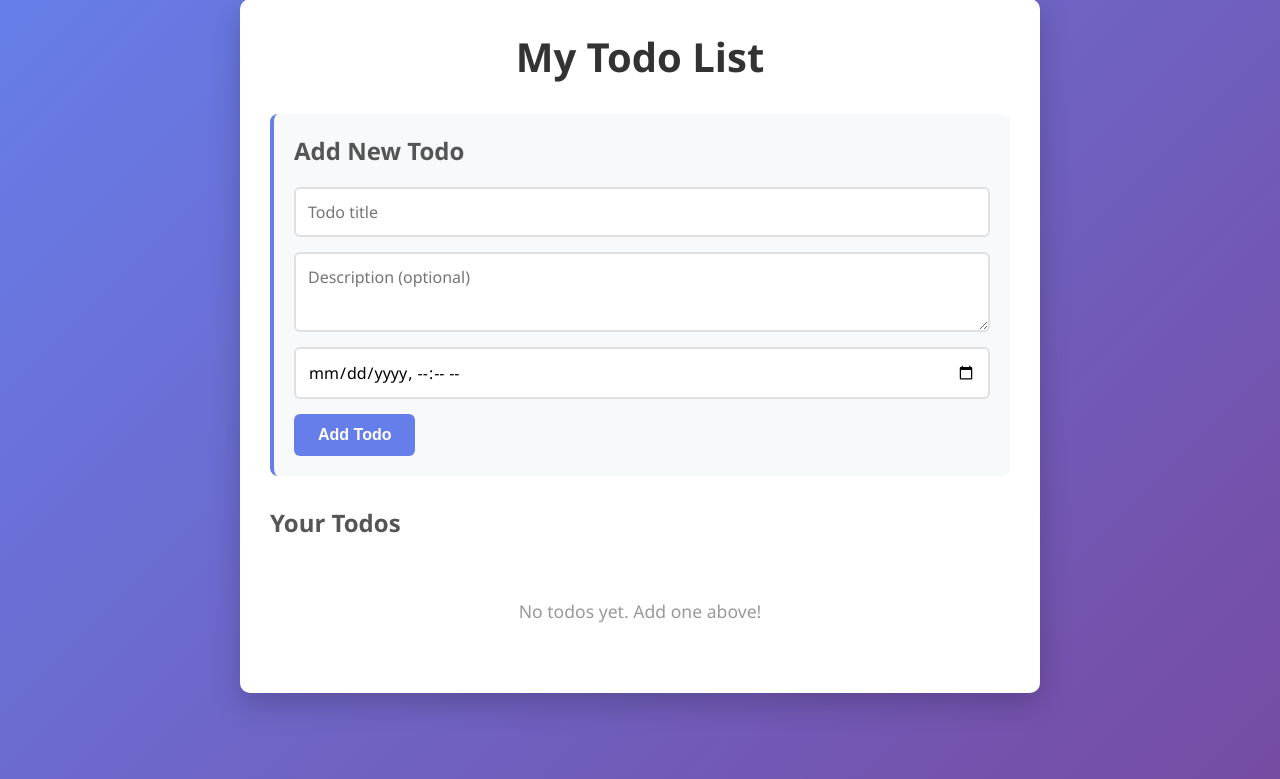
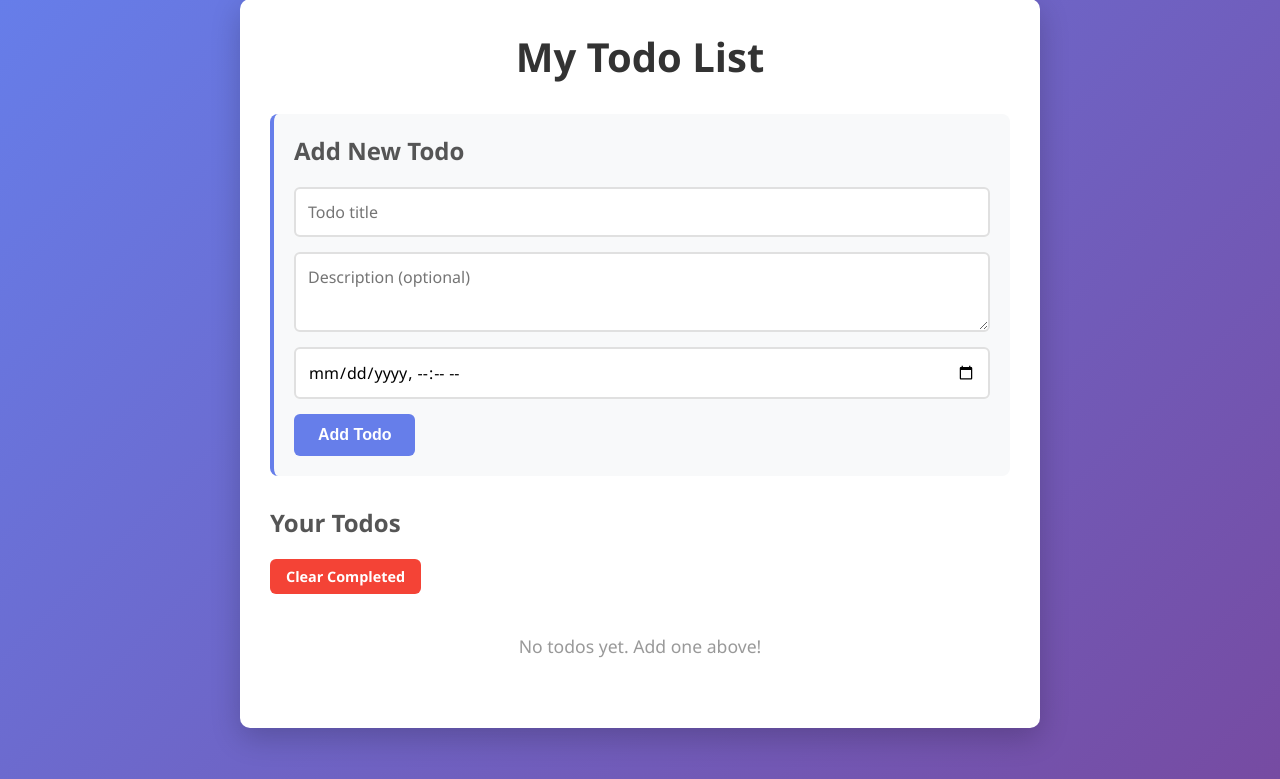
Before and after one commit to rakeshk24/todo-app, a Flask app: page / in a window 1280 px wide. Shown: the part 21-800 px from the top of the page. Run offline with Flask 3, Linux system fonts and the light colour scheme.

Commit message:
add clear completed button

```diff
--- a/app.py
+++ b/app.py
@@ -74,6 +74,13 @@ def delete_todo(todo_id):
     db.session.commit()
     return redirect(url_for('index'))
 
+@app.route('/clear-completed')
+def clear_completed():
+    Todo.query.filter_by(completed=True).delete()
+    db.session.commit()
+    flash('Completed todos cleared!', 'success')
+    return redirect(url_for('index'))
+
 @app.route('/edit/<int:todo_id>', methods=['GET', 'POST'])
 def edit_todo(todo_id):
     todo = Todo.query.get_or_404(todo_id)
--- a/templates/index.html
+++ b/templates/index.html
@@ -37,7 +37,10 @@
 
         <!-- Todos List -->
         <div class="todos-section">
-            <h2>Your Todos</h2>
+            <div class="todos-header">
+                <h2>Your Todos</h2>
+                <a href="{{ url_for('clear_completed') }}" class="btn btn-delete" onclick="return confirm('Delete all completed todos?')">Clear Completed</a>
+            </div>
             {% if todos %}
                 <div class="todos-container">
                     {% for todo in todos %}
```
